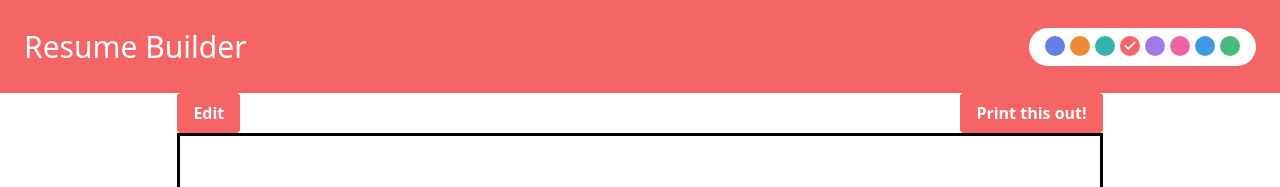
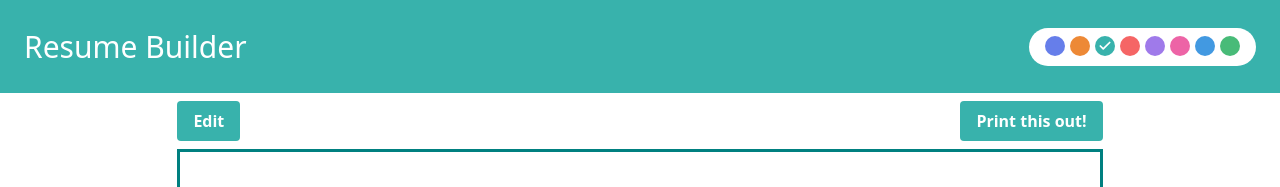
Before and after one commit to ravivarshney01/resume-builder, a Gatsby site: page / in a window 1280 px wide. Shown: the top 187 px of the page. Built offline with nearby package versions, Linux system fonts and the light colour scheme; Gatsby itself is replaced by a stand-in of ours.

Commit message:
minor and important fixes :heavy_check_mark:

```diff
--- a/src/components/header.js
+++ b/src/components/header.js
@@ -25,7 +25,7 @@ const Header = ({ siteTitle }) => {
       {([k]) => {
         return (
           <nav
-            className={`flex items-center justify-between flex-wrap bg-${k}-500 p-6`}
+            className={`flex items-center justify-between flex-wrap bg-${k}-500 p-6 mb-2`}
           >
             <Link to="/" className="text-white text-3xl">
               {siteTitle}
--- a/src/components/layout.js
+++ b/src/components/layout.js
@@ -16,7 +16,7 @@ const Layout = ({ children }) => {
       }
     }
   `)
-  const themeHook = useState("red")
+  const themeHook = useState("teal")
   return (
     <>
       <ThemeContext.Provider value={themeHook}>
--- a/src/pages/index.js
+++ b/src/pages/index.js
@@ -127,14 +127,14 @@ const IndexPage = () => {
             <div>
               <button
                 onClick={toggleModal}
-                className={`bg-${theme}-500 hover:bg-${theme}-800 text-white font-bold py-2 px-4 rounded focus:outline-none`}
+                className={`bg-${theme}-500 hover:bg-${theme}-800 text-white font-bold py-2 px-4 rounded focus:outline-none mb-2`}
               >
                 Edit
               </button>
               <ReactToPrint
                 trigger={() => (
                   <button
-                    className={`bg-${theme}-500 hover:bg-${theme}-800 text-white font-bold py-2 px-4 rounded float-right focus:outline-none`}
+                    className={`bg-${theme}-500 hover:bg-${theme}-800 text-white font-bold py-2 px-4 rounded float-right focus:outline-none mb-2`}
                   >
                     Print this out!
                   </button>
@@ -143,7 +143,7 @@ const IndexPage = () => {
               />
               <div
                 style={{
-                  border: `black solid`,
+                  border: `${theme} solid`,
                 }}
               >
                 <Resume ref={componentRef} theme={theme} />
```
